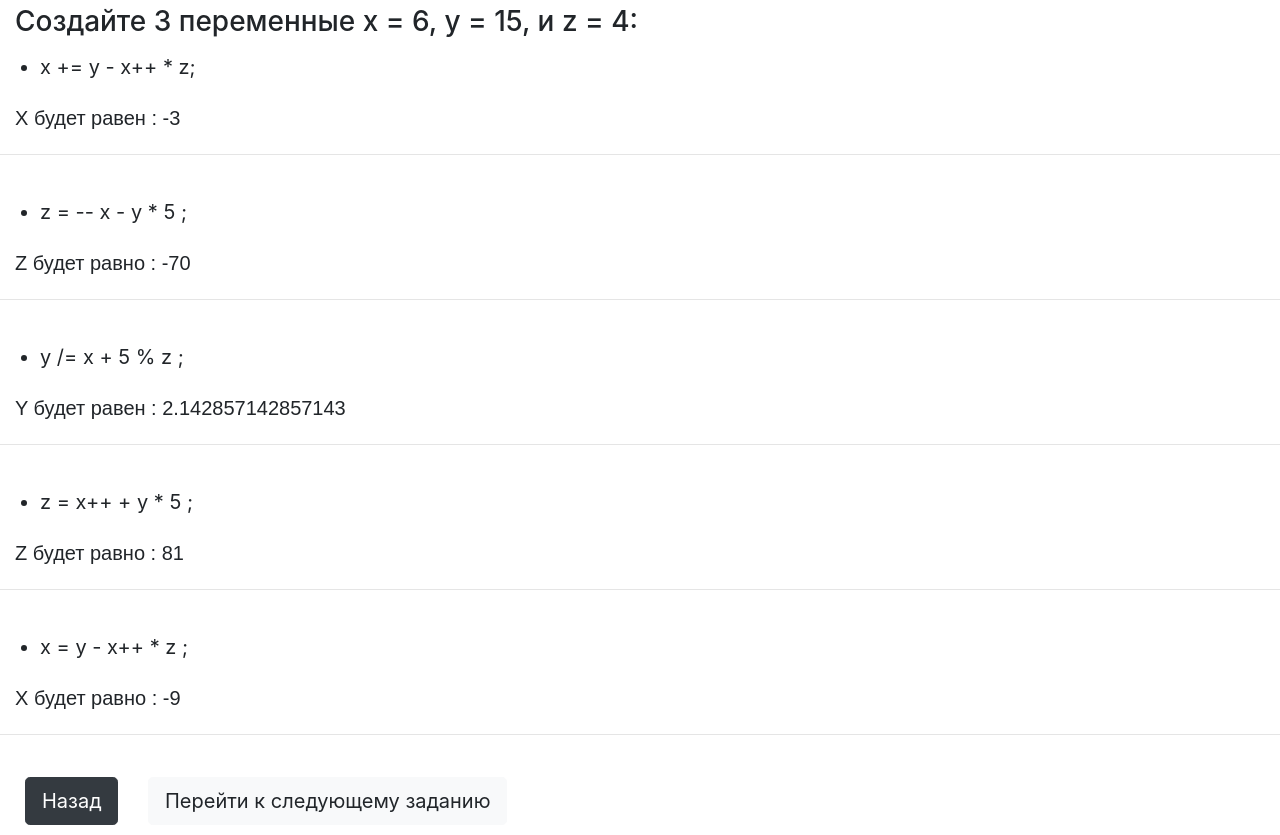
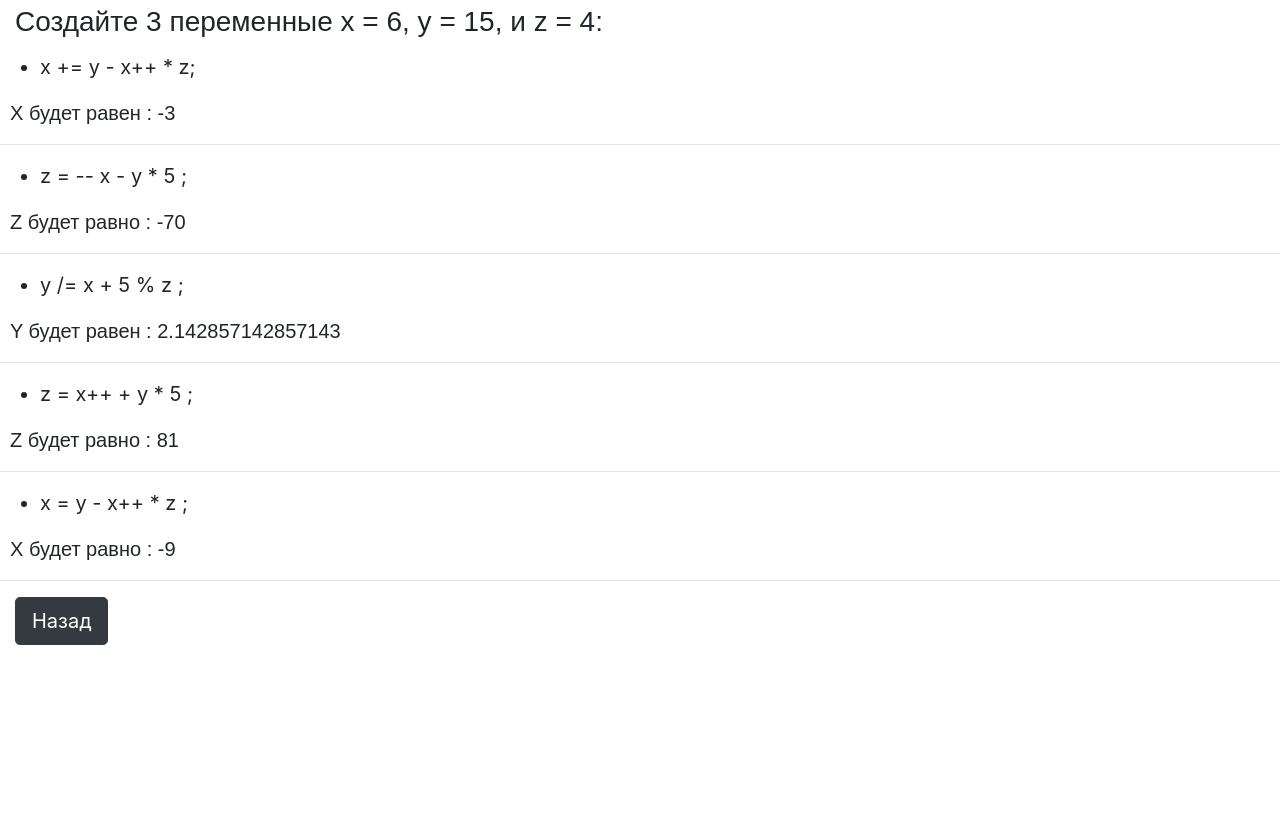
Before and after one commit to space-rider/JS_Lesson1, a plain HTML site: page 2nd_page.html in a window 1280 px wide. After the commit the page ends 800 px from the top, so only its background shows below. Drawn offline with nearby package versions, Linux system fonts and the light colour scheme.

Commit message:
new/version

```diff
--- a/2nd_page.html
+++ b/2nd_page.html
@@ -5,9 +5,13 @@
     <meta charset="utf-8" />
     <title>Введение в  Javascript</title>
     <meta name="viewport" content="width=device-width, initial-scale=1, shrink-to-fit=no">
-    <link rel="stylesheet" href="main_style.css"
-    <link href="https://fonts.googleapis.com/css?family=Oswald:500" rel="stylesheet">
     <link rel="stylesheet" href="https://stackpath.bootstrapcdn.com/bootstrap/4.1.1/css/bootstrap.min.css" integrity="sha384-WskhaSGFgHYWDcbwN70/dfYBj47jz9qbsMId/iRN3ewGhXQFZCSftd1LZCfmhktB" crossorigin="anonymous">
+    <link rel="stylesheet" href="main_style.css" />
+    <style>
+        p {
+            padding: 0;
+        }
+    </style>
 </head>
 <body>
     <h3>Создайте 3 переменные x = 6, y = 15, и z = 4:</h3>
@@ -81,9 +85,9 @@
         <button type="button" class="btn btn-dark btn-lg">Назад</button>
     </a>
 
-    <a href="3rd_page.html">
+    <!--<a href="3rd_page.html">
         <button type="button" class="btn btn-light btn-lg">Перейти к следующему заданию</button>
-    </a>
+    </a>-->
 
     <script src="https://code.jquery.com/jquery-3.3.1.slim.min.js" integrity="sha384-q8i/X+965DzO0rT7abK41JStQIAqVgRVzpbzo5smXKp4YfRvH+8abtTE1Pi6jizo" crossorigin="anonymous"></script>
     <script src="https://cdnjs.cloudflare.com/ajax/libs/popper.js/1.14.3/umd/popper.min.js" integrity="sha384-ZMP7rVo3mIykV+2+9J3UJ46jBk0WLaUAdn689aCwoqbBJiSnjAK/l8WvCWPIPm49" crossorigin="anonymous"></script>
--- a/main_style.css
+++ b/main_style.css
@@ -1,4 +1,4 @@
-body,
+body
 {
 }
 h1 {
@@ -10,13 +10,13 @@ h2 {
 }
 
 h1, h2, h3, p {
-    font-family: 'Oswald', sans-serif;
+    font-family: sans-serif;
     padding: 10px;
 }
 
 h3, p{
     margin-left: 10px;
-    padding: 5PX;
+    padding: 5px;
 }
 
 p {
@@ -26,12 +26,13 @@ p {
 }
 
 .btn {
-    margin-left: 25px;
+    margin-left: 15px;
     margin-bottom: 10px;
 }
 
 li {
     font-size: 20px;
+    font-weight: 400;
 }
 
 form {
```
Also changed, not shown: 3rd_page.html (+1 -6 lines), 4th_page.html (+2 -5 lines), bonus_page.html (+2 -3 lines), index.html (+3 -4 lines).
